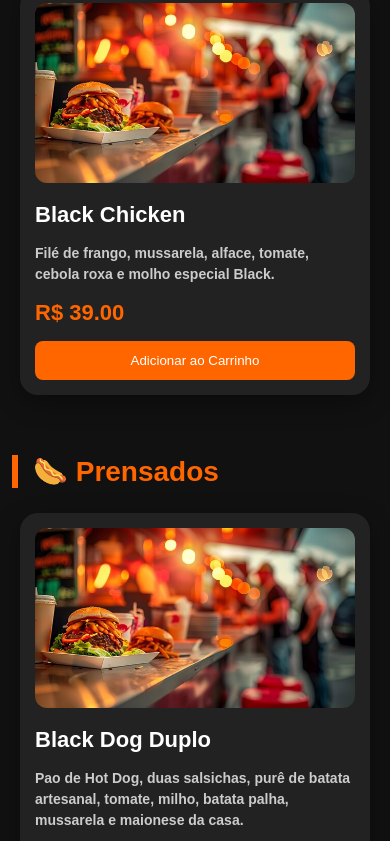
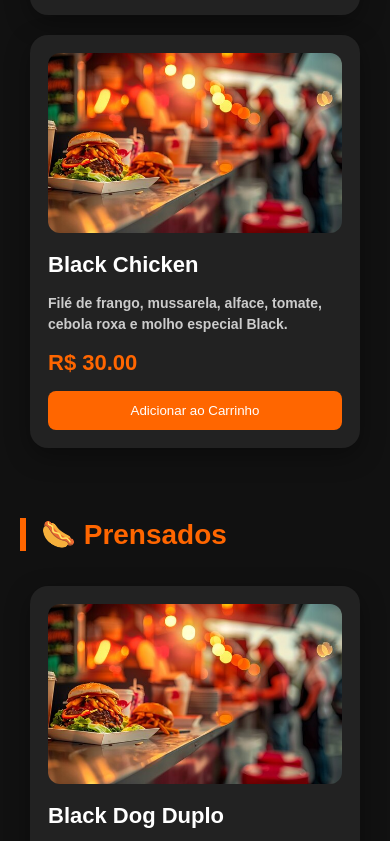
Before and after one commit to eduardomollemberg-design/black-burger, a plain HTML site: page cardapio.html in a window 390 px wide. Shown: the part 4208-5049 px from the top of the page. Drawn offline with Linux system fonts and the light colour scheme.

Commit message:
Detalhes melhorados

```diff
--- a/cardapio.html
+++ b/cardapio.html
@@ -232,6 +232,19 @@ placeholder="Complemento">
 
 </div>
 
+<footer>
+
+  <h3>Black Burger</h3>
+
+
+  <p>Na Black você encontra os melhores hambúrgueres artesanais que irá comer.</p>
+
+
+  <p>
+© 2026 Black Burger - Todos os direitos reservados
+</p>
+</footer>
+
 <script src="js/produtos.js"></script>
 <script src="js/toast.js"></script>
 <script src="js/carrinho.js"></script>
--- a/css/responsivo.css
+++ b/css/responsivo.css
@@ -86,7 +86,7 @@ nav{
 
 .card{
     width:100%;
-    padding:15px;
+    padding:18px;
     max-width:350px;
 }
 
@@ -94,13 +94,25 @@ nav{
     padding:14px 30px;
 }
 
-#produtos{
+.grid-categoria{
+    display:grid;
     grid-template-columns:1fr;
-    padding:12px;
+    gap:20px;
+    padding:10px;
+}
+
+.grid-categoria .card{
+    width:100%;
+    max-width:350px;
+    margin:auto;
 }
 
 .painel-carrinho{
     width:100%;
+}
+
+.grid-categoria .card img{
+    height:180px;
 }
 
 .cards-diferenciais{
--- a/js/produtos.js
+++ b/js/produtos.js
@@ -6,7 +6,7 @@ const produtos = [
         categoria:"hamburguer",
         preco:29,
         combo:true,
-        precoCombo:39,
+        precoCombo:44,
         descricao:"2x hambúrguer 90g, cheddar, bacon e molho especial Black",
         imagem:"imagens/black.jpg"
     },
@@ -16,6 +16,8 @@ const produtos = [
         nome:"Black Kids",
         categoria:"hamburguer",
         preco:22,
+        combo:true,
+        precoCombo:37,
         descricao:"Hambúrguer 120g cheddar e molho especial Black.",
         imagem:"imagens/black.jpg"
     },
@@ -25,6 +27,8 @@ const produtos = [
         nome:"Burguer da Casa",
         categoria:"hamburguer",
         preco:38,
+        combo:true,
+        precoCombo:53,
         descricao:"Hambúrguer 170g, mussarela, bacon, catupiry, cebola roxa e molho especial Black.",
         imagem:"imagens/black.jpg"
     },
@@ -34,6 +38,8 @@ const produtos = [
         nome:"Black Salad",
         categoria:"hamburguer",
         preco:34,
+        combo:true,
+        precoCombo:49,
         descricao:"2x hambúrguer, cheddar, alface, tomate, cebola roxa e molho especial Black.",
         imagem:"imagens/black.jpg"
     },
@@ -43,6 +49,8 @@ const produtos = [
         nome:"Black Triplo Bacon",
         categoria:"hamburguer",
         preco:40,
+        combo:true,
+        precoCombo:55,
         descricao:"3x hambúrguer, cheddar, bacon crocante e molho especial Black.",
         imagem:"imagens/black.jpg"
     },
@@ -52,6 +60,8 @@ const produtos = [
         nome:"Black Cebola Caramelizada",
         categoria:"hamburguer",
         preco:36,
+        combo:true,
+        precoCombo:51,
         descricao:"2x hambúrguer, cheddar, cebola caramelizada e molho especial Black.",
         imagem:"imagens/black.jpg"
     },
@@ -61,6 +71,8 @@ const produtos = [
         nome:"Black Doritos",
         categoria:"hamburguer",
         preco:38,
+        combo:true,
+        precoCombo:53,
         descricao:"2x hambúrguer, cheddar cremoso, bacon, doritos e molho especial Black.",
         imagem:"imagens/black.jpg"
     },
@@ -70,6 +82,8 @@ const produtos = [
         nome:"Black Catupiry",
         categoria:"hamburguer",
         preco:39,
+        combo:true,
+        precoCombo:54,
         descricao:"2x hambúrguer, cheddar, catupiry original, bacon e molho especial Black.",
         imagem:"imagens/black.jpg"
     },
@@ -78,7 +92,9 @@ const produtos = [
         id:9,
         nome:"Black Chicken",
         categoria:"hamburguer",
-        preco:39,
+        preco:30,
+        combo:true,
+        precoCombo:45,
         descricao:"Filé de frango, mussarela, alface, tomate, cebola roxa e molho especial Black.",
         imagem:"imagens/black.jpg"
     },
```
Also changed, not shown: index.html (+5 -3 lines).
